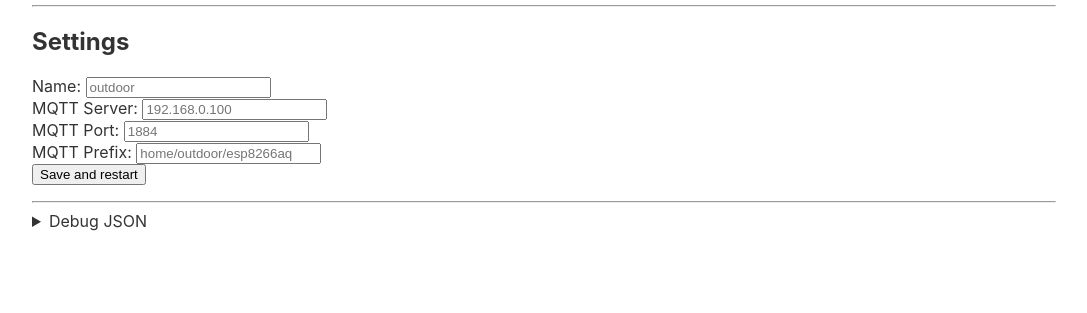
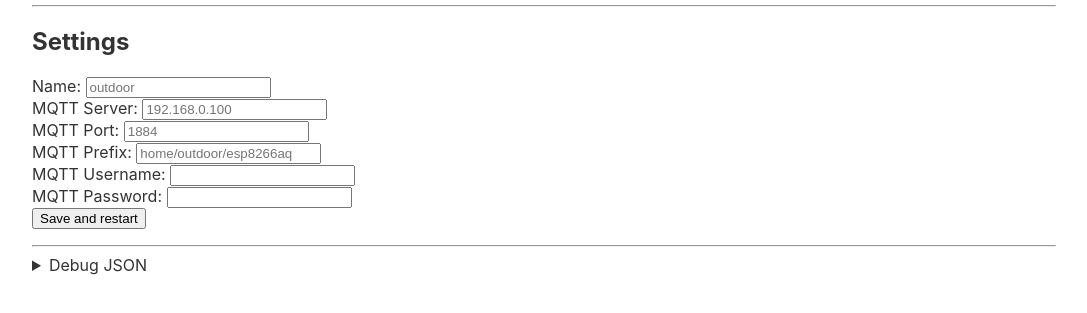
Before and after one commit to tenderlove/esp8266aq, a plain HTML site: page firmware/data/index.html in a window 1280 px wide. Shown: the part 405-718 px from the top of the page, without its empty margins (96-1183 px from the left). Drawn offline with Linux system fonts and the light colour scheme; no server answers.

Commit message:
Add support for mqtt username and password

```diff
--- a/firmware/data/index.html
+++ b/firmware/data/index.html
@@ -102,6 +102,16 @@
           <input type="text" name="mqtt_prefix" value="" placeholder="home/outdoor/esp8266aq">
         </div>
 
+        <div>
+          <label>MQTT Username:</label>
+          <input type="text" name="mqtt_username" value="" placeholder="">
+        </div>
+
+        <div>
+          <label>MQTT Password:</label>
+          <input type="password" name="mqtt_password" value="" placeholder="">
+        </div>
+
         <input type="submit" value="Save and restart" />
       </form>
 
```
Also changed, not shown: 1 other file.
